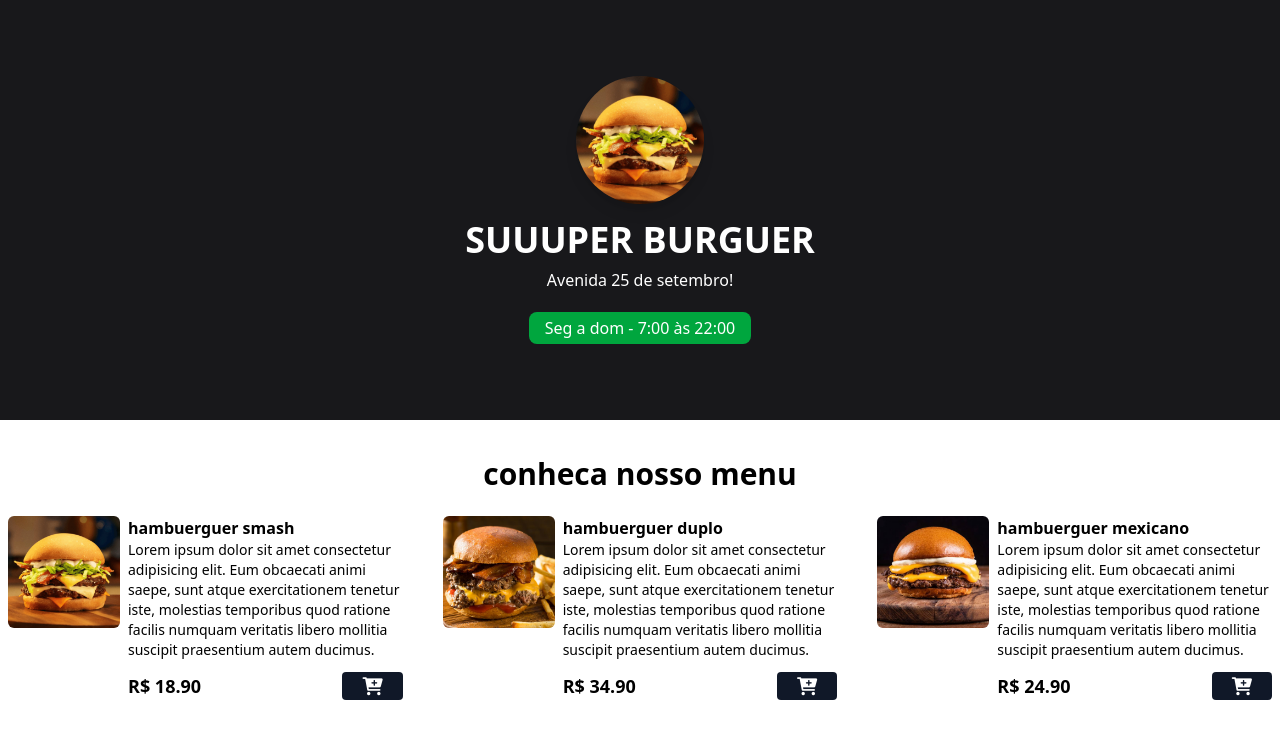
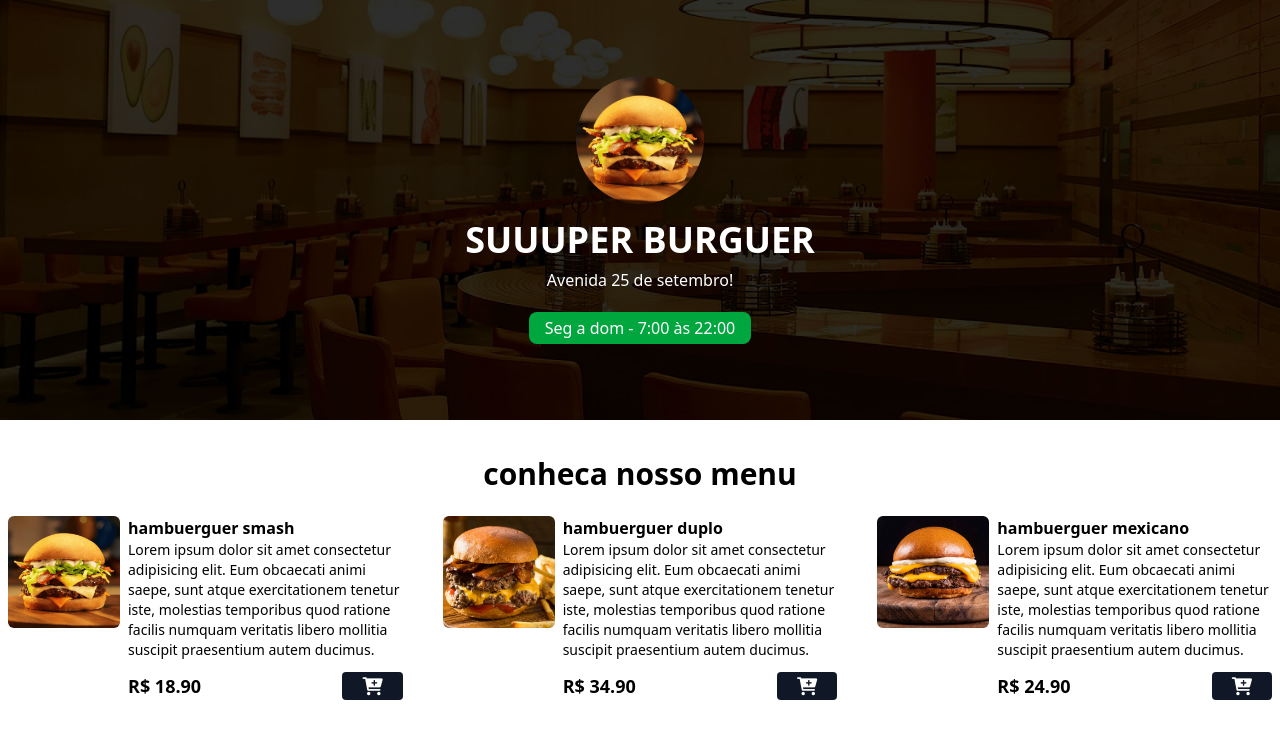
Before and after one commit to Faimo-M/ProjectoHamburgueria, a website: page index.html in a window 1280 px wide. Shown: the top 737 px of the page. Drawn offline with Linux system fonts and the light colour scheme.

Commit message:
Add inline fallback background-image for header

```diff
--- a/index.html
+++ b/index.html
@@ -13,7 +13,7 @@
 </head>
 <body>
 <!--Inicio header-->
-  <header class="w-full h-[420px] bg-zinc-900 bg-home bg-cover ">
+  <header class="w-full h-[420px] bg-zinc-900 bg-home bg-cover" style="background-image: url('./assets/bg.png');">
     <div class="w-full h-full flex flex-col justify-center items-center">
         <img src="./assets/hamb-1.png" alt="logodev" class="w-32 h-32 rounded-full shadow-lg hover:scale-110 du">
         <h1 class="text-4xl mt-4 mb-2 font-bold text-white">SUUUPER BURGUER</h1>
```
